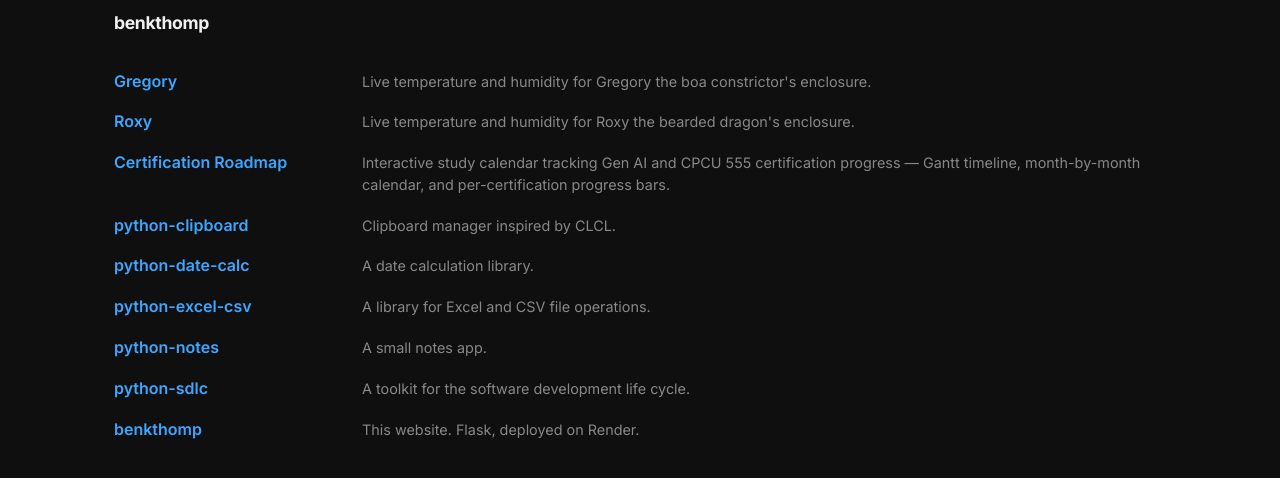
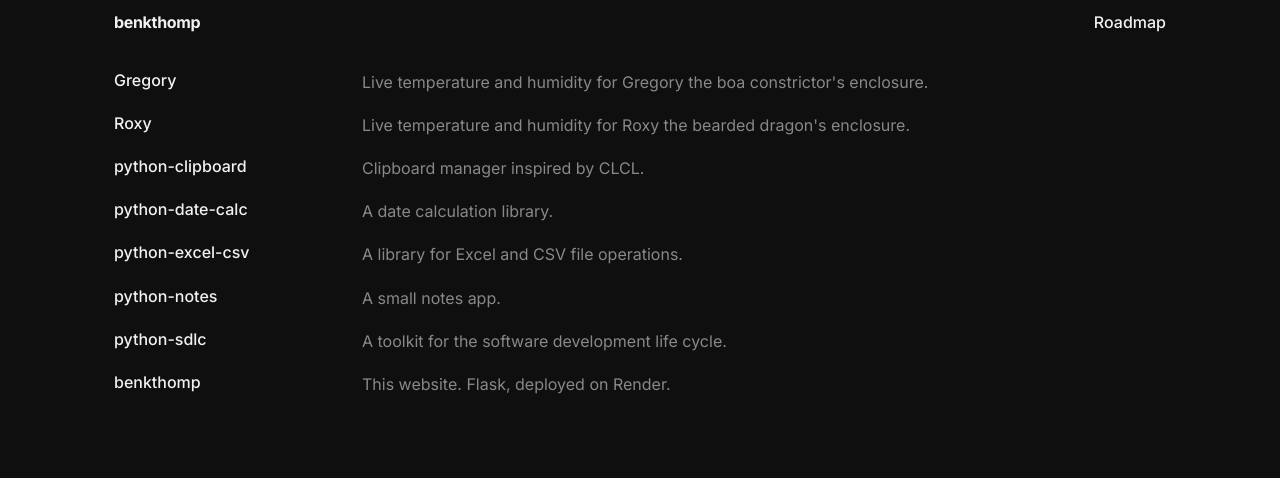
Before and after one commit to ben-thomp/benkthomp, a Flask app: page / in a window 1280 px wide. Shown: the top 478 px of the page. Run offline with Flask 3, Linux system fonts and the light colour scheme; parts of the project's set-up code (start-up, migrations or seed data) failed here and were passed over.

Commit message:
style: white links with blue hover, Roadmap in nav, drop cert card
Co-Authored-By: Claude Sonnet 5.5 <noreply@anthropic.com>

```diff
--- a/src/benkthomp/projects.py
+++ b/src/benkthomp/projects.py
@@ -19,13 +19,6 @@ PROJECTS = [
         "description": "Live temperature and humidity for Roxy the bearded "
         "dragon's enclosure.",
         "endpoint": "roxy",
-    },
-    {
-        "name": "Certification Roadmap",
-        "description": "Interactive study calendar tracking Gen AI and CPCU 555 "
-        "certification progress — Gantt timeline, month-by-month calendar, and "
-        "per-certification progress bars.",
-        "endpoint": "roadmap",
     },
     {
         "name": "python-clipboard",
--- a/static/css/style.css
+++ b/static/css/style.css
@@ -48,7 +48,7 @@ a:hover {
 }
 
 .nav-brand {
-  font-size: 1.1rem;
+  font-size: 1rem;
   font-weight: 700;
   letter-spacing: -0.02em;
   color: #f1f1f1;
@@ -66,8 +66,9 @@ a:hover {
 }
 
 .nav-links a {
-  color: #888888;
-  font-size: 0.95rem;
+  color: #f1f1f1;
+  font-size: 1rem;
+  font-weight: 500;
 }
 
 .nav-links a:hover {
@@ -142,11 +143,16 @@ a:hover {
 }
 
 .project-index a {
-  font-weight: 600;
+  color: #f1f1f1;
+  font-weight: 500;
+}
+
+.project-index a:hover {
+  color: #3ea6ff;
+  text-decoration: none;
 }
 
 .project-index-desc {
-  font-size: 0.9rem;
   color: #888888;
   line-height: 1.5;
 }
--- a/templates/base.html
+++ b/templates/base.html
@@ -11,6 +11,9 @@
   <nav class="navbar">
     <div class="nav-container">
       <a href="{{ url_for('index') }}" class="nav-brand">benkthomp</a>
+      <ul class="nav-links">
+        <li><a href="{{ url_for('roadmap') }}">Roadmap</a></li>
+      </ul>
     </div>
   </nav>
 
```
Also changed, not shown: tests/integration/test_integration_roadmap.py (+2 -2 lines).
